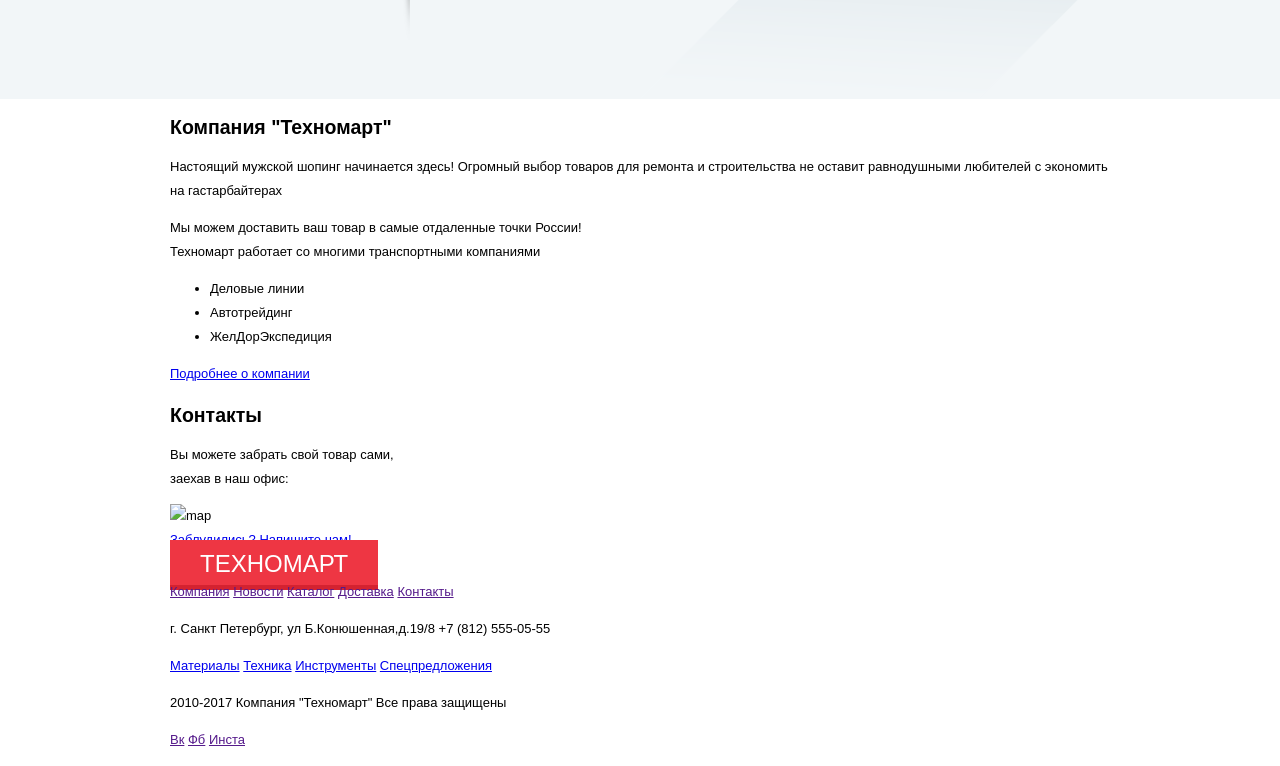
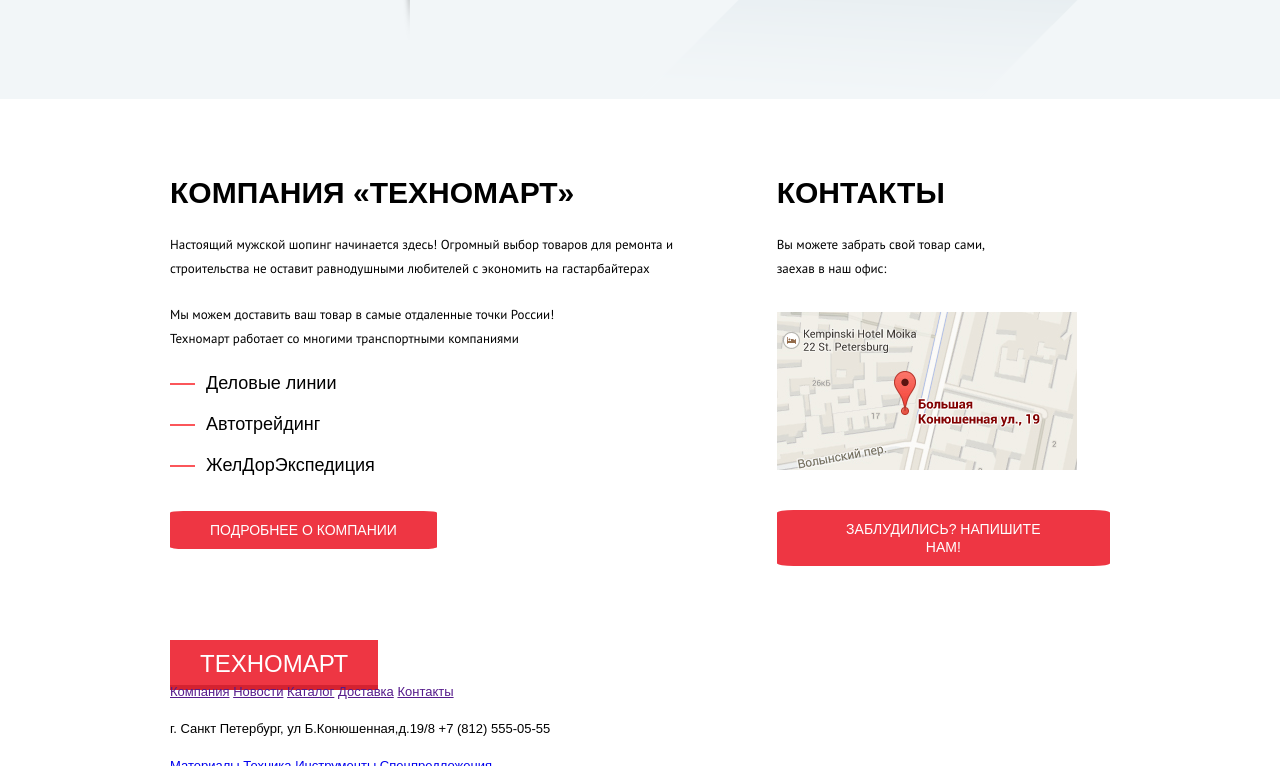
Before and after one commit to MaxBocharnikov/technomart, a plain HTML site: page index.html in a window 1280 px wide. Shown: the part 2384-3150 px from the top of the page. Drawn offline with Linux system fonts and the light colour scheme; a web font is replaced by a local one.

Commit message:
Company section is done

```diff
--- a/css/style.css
+++ b/css/style.css
@@ -5,6 +5,7 @@ line-height: 24px;
 color: #000000;
 /*font-family: 'PT Sans', sans-serif;*/
 }
+
 
 .container {
 	width: 940px;
@@ -1038,6 +1039,7 @@ color: #000000;
 .service {
 	padding-top: 65px;
 	padding-bottom: 102px;
+	margin-bottom: 82px;
 	background: #F2F6F8;
 }
 
@@ -1255,3 +1257,123 @@ color: #000000;
 .service_item_button:active {
 	background: #BA2732;
 }
+
+.company {
+	margin-bottom: 86px;
+}
+
+.company .container {
+	display: flex;
+}
+
+
+.about {
+	width: 540px;
+	margin-right: 100px;
+}
+
+.company_header {
+	padding: 0;
+	margin: 0;
+
+	margin-bottom: 28px;
+
+	font-size: 30px;
+	line-height: 24px;
+	text-transform: uppercase;
+}
+
+.company p {
+	margin: 0;
+	padding: 0;
+
+	margin-bottom: 22px;
+
+	font-family: 'PT Sans', sans-serif;
+	font-size: 13px;
+	line-height: 24px;
+	color: #000000;
+
+}
+
+
+.about_list {
+	margin: 0;
+	padding: 0;
+}
+
+.about_list li {
+	position: relative;
+	margin: 0;
+	padding: 0;
+
+	padding-left: 36px;
+	margin-bottom: 21px;
+
+	font-size: 18px;
+	line-height: 20px;
+	color: #000000;
+	list-style: none;
+}
+
+.about_list li::before {
+	content: "";
+	position: absolute;
+
+	top: 50%;
+	left: 0;
+
+	width: 25px;
+	height: 2px;
+
+	background: #FB565A;
+}
+
+
+.about_list li:last-child {
+	margin-bottom: 0;
+}
+
+.company_button  {
+	display: inline-block;
+
+    margin-top: 36px;
+
+	font-size: 14px;
+	line-height: 18px;
+	color: #ffffff;
+	text-transform: uppercase;
+	text-decoration: none;
+	text-align: center;
+
+	background:#EE3643;
+	border-radius: 5%;
+}
+
+.company_button:hover {
+	background: #CA2C37;
+}
+
+.company_button:active {
+	background: #BA2732;
+}
+
+.about_button {
+    padding: 10px 40px;
+}
+
+.contacts_button {
+	padding: 10px 61px;
+}
+
+
+.contacts p {
+	margin-bottom: 31px;
+}
+
+.contacts .map {
+	width: 300px;
+	height: 158px;
+
+	margin-bottom: 4px;
+}
--- a/index.html
+++ b/index.html
@@ -281,7 +281,7 @@
 			<div class="container">
 
 				<div class="about">
-					<h2 class="company_header">Компания "Техномарт"</h2>
+					<h2 class="company_header">Компания &laquo;Техномарт&raquo;</h2>
 					<p>Настоящий мужской шопинг начинается здесь! Огромный выбор товаров для ремонта и строительства не оставит равнодушными любителей с экономить на гастарбайтерах</p>
 					<p>Мы можем доставить ваш товар в самые отдаленные точки России!<br>Техномарт работает со многими транспортными компаниями</p>
 					<ul class="about_list">
@@ -296,7 +296,7 @@
 					<h2 class="company_header">Контакты</h2>
 					<p>Вы можете забрать свой товар сами,<br>заехав в наш офис:</p>
 					<div class="map">
-						<img src="" alt="map">
+						<img src="img/map.jpg" width="300" height="158" alt="map">
 					</div>
 					<a href="#" class="company_button contacts_button">Заблудились? Напишите нам!</a>
 				</div>
```
Also changed, not shown: img/map.jpg (added).
